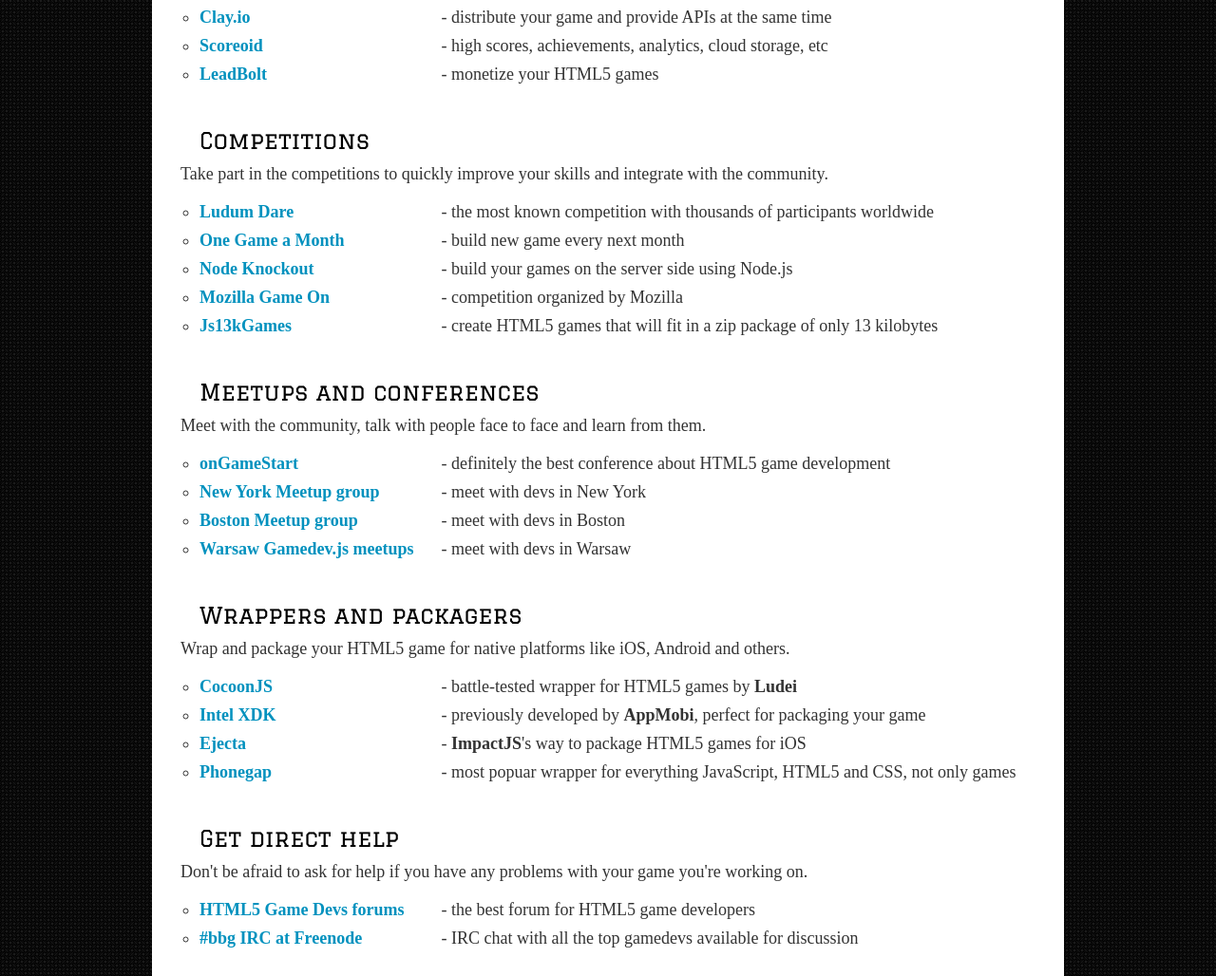
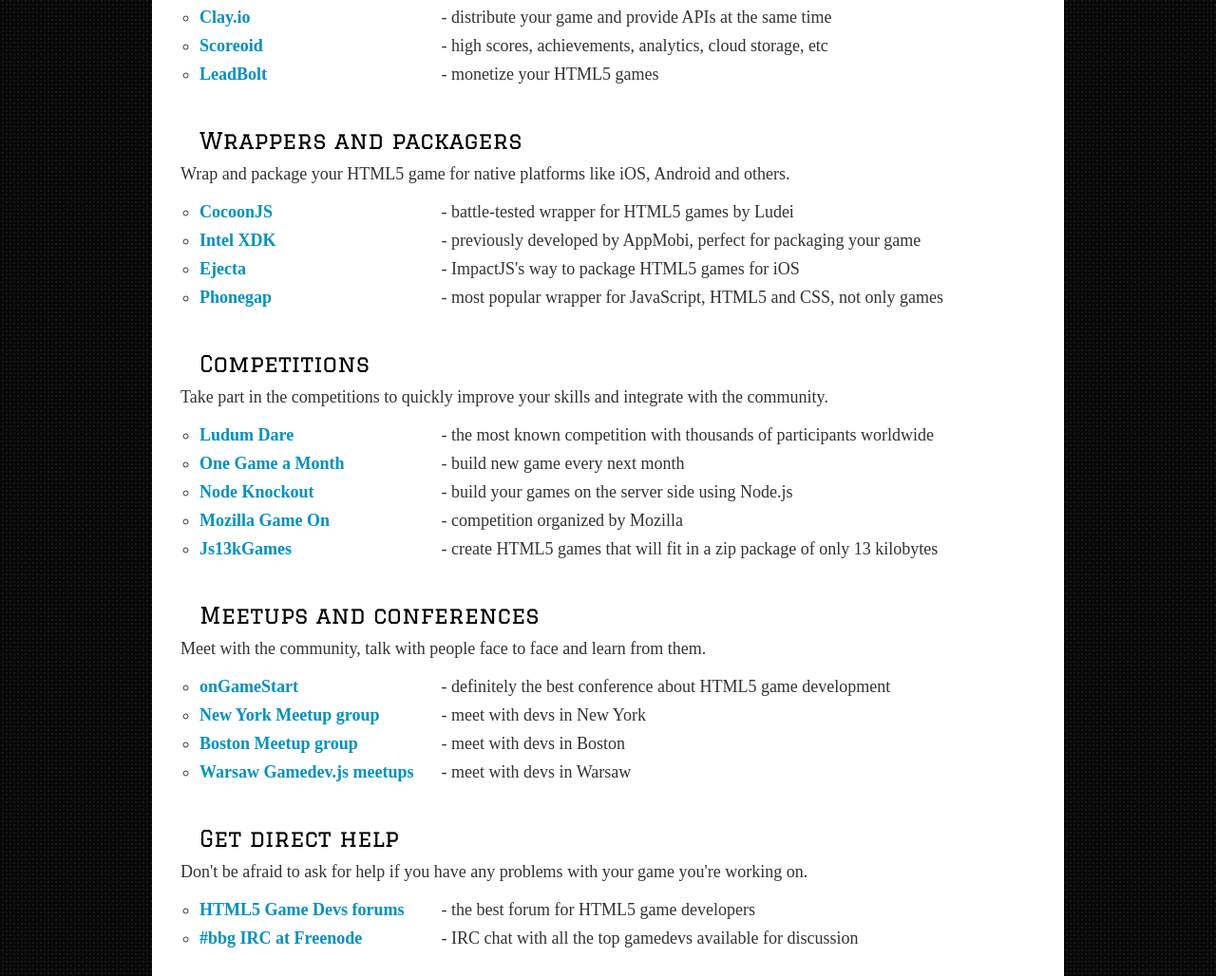
Before and after one commit to EnclaveGames/HTML5-Gamedev-Starter, a plain HTML site: page index.html in a window 1280 px wide. Shown: the part 1527-2555 px from the top of the page at 95% size. Drawn offline with Linux system fonts and the light colour scheme; files whose address does not match are found by name.

Commit message:
moved packagers higher on the list

```diff
--- a/index.html
+++ b/index.html
@@ -74,6 +74,14 @@
       <li><a href="http://scoreoid.net/">Scoreoid</a> - high scores, achievements, analytics, cloud storage, etc</li>
       <li><a href="http://www.leadbolt.com/">LeadBolt</a> - monetize your HTML5 games</li>
     </ul>
+    <h3 id="wrappers">Wrappers and packagers<span><a href="#wrappers">#wrappers</a></span></h3>
+    <p>Wrap and package your HTML5 game for native platforms like iOS, Android and others.</p>
+    <ul>
+      <li><a href="http://www.ludei.com/tech/cocoonjs">CocoonJS</a> - battle-tested wrapper for HTML5 games by Ludei</li>
+      <li><a href="http://html5dev-software.intel.com/">Intel XDK</a> - previously developed by AppMobi, perfect for packaging your game</li>
+      <li><a href="http://impactjs.com/ejecta">Ejecta</a> - ImpactJS's way to package HTML5 games for iOS</li>
+      <li><a href="http://phonegap.com/">Phonegap</a> - most popular wrapper for JavaScript, HTML5 and CSS, not only games</li>
+    </ul>
     <h3 id="competitions">Competitions<span><a href="#competitions">#competitions</a></span></h3>
     <p>Take part in the competitions to quickly improve your skills and integrate with the community.</p>
     <ul>
@@ -90,14 +98,6 @@
       <li><a href="http://www.meetup.com/HTML5Game/">New York Meetup group</a> - meet with devs in New York</li>
       <li><a href="http://www.meetup.com/Boston-HTML5-Game-Development/">Boston Meetup group</a> - meet with devs in Boston</li>
       <li><a href="http://gamedevjs.com/">Warsaw Gamedev.js meetups</a> - meet with devs in Warsaw</li>
-    </ul>
-    <h3 id="wrappers">Wrappers and packagers<span><a href="#wrappers">#wrappers</a></span></h3>
-    <p>Wrap and package your HTML5 game for native platforms like iOS, Android and others.</p>
-    <ul>
-      <li><a href="http://www.ludei.com/tech/cocoonjs">CocoonJS</a> - battle-tested wrapper for HTML5 games by <strong>Ludei</strong></li>
-      <li><a href="http://html5dev-software.intel.com/">Intel XDK</a> - previously developed by <strong>AppMobi</strong>, perfect for packaging your game</li>
-      <li><a href="http://impactjs.com/ejecta">Ejecta</a> - <strong>ImpactJS</strong>'s way to package HTML5 games for iOS</li>
-      <li><a href="http://phonegap.com/">Phonegap</a> - most popuar wrapper for everything JavaScript, HTML5 and CSS, not only games</li>
     </ul>
     <h3 id="help">Get direct help<span><a href="#help">#help</a></span></h3>
     <p>Don't be afraid to ask for help if you have any problems with your game you're working on.</p>
```
